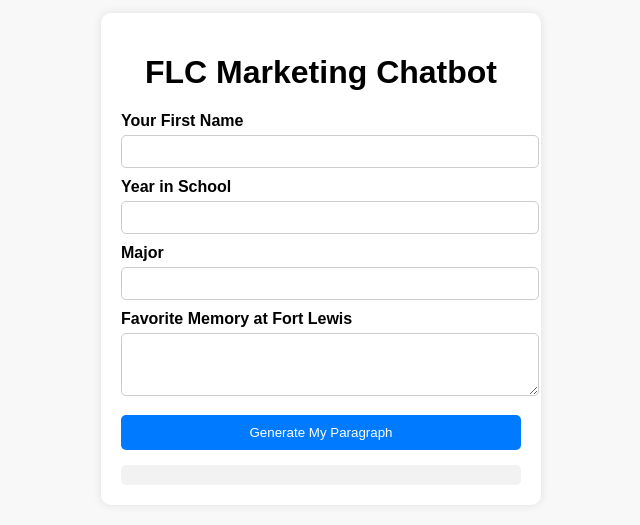
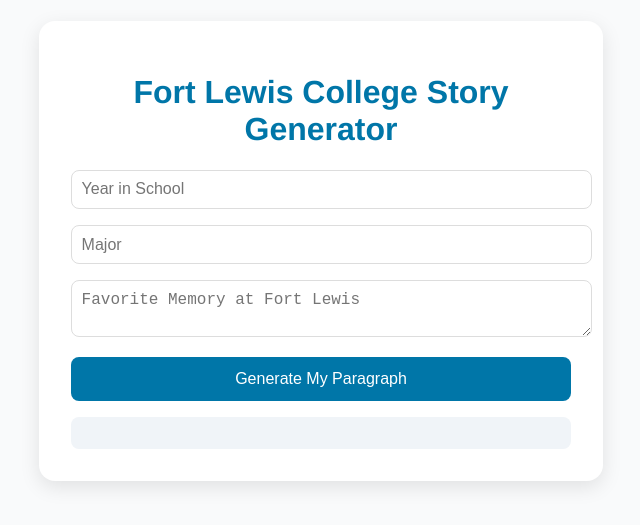
Before and after one commit to DBrabec451/flc-chat-1, a plain HTML site: page index.html in a window 1280 px wide. Shown: the part 149-674 px from the top of the page, without its empty margins (319-959 px from the left). Drawn offline with Linux system fonts and the light colour scheme.

Commit message:
Update index.html

```diff
--- a/index.html
+++ b/index.html
@@ -3,93 +3,92 @@
 <head>
   <meta charset="UTF-8" />
   <meta name="viewport" content="width=device-width, initial-scale=1.0" />
-  <title>FLC Marketing Chatbot</title>
+  <title>Fort Lewis College Story Generator</title>
   <style>
     body {
-      font-family: Arial, sans-serif;
-      background-color: #f8f8f8;
+      font-family: 'Helvetica Neue', Arial, sans-serif;
+      background-color: #f9fafb;
       display: flex;
       justify-content: center;
       align-items: center;
       height: 100vh;
+      margin: 0;
     }
-    .container {
-      background: white;
-      padding: 20px;
-      border-radius: 10px;
-      box-shadow: 0 0 10px rgba(0, 0, 0, 0.1);
-      width: 400px;
+    .card {
+      background: #fff;
+      padding: 2rem;
+      border-radius: 16px;
+      box-shadow: 0 6px 20px rgba(0,0,0,0.1);
+      max-width: 500px;
+      width: 90%;
     }
-    h1 { text-align: center; }
-    label { font-weight: bold; display: block; margin-top: 10px; }
+    h1 {
+      text-align: center;
+      color: #0076a8; /* FLC Blue */
+    }
     input, textarea {
       width: 100%;
-      margin-top: 5px;
-      padding: 8px;
-      border: 1px solid #ccc;
-      border-radius: 5px;
+      margin-bottom: 1rem;
+      padding: 0.6rem;
+      border-radius: 8px;
+      border: 1px solid #ddd;
+      font-size: 1rem;
     }
     button {
       width: 100%;
-      padding: 10px;
-      margin-top: 15px;
-      background-color: #007bff;
+      padding: 0.8rem;
+      background-color: #0076a8;
       color: white;
       border: none;
-      border-radius: 5px;
+      border-radius: 8px;
+      font-size: 1rem;
       cursor: pointer;
     }
-    button:hover { background-color: #0056b3; }
+    button:hover {
+      background-color: #005b80;
+    }
     #output {
-      margin-top: 15px;
-      background-color: #f2f2f2;
-      padding: 10px;
-      border-radius: 5px;
+      margin-top: 1rem;
+      background: #f0f4f8;
+      padding: 1rem;
+      border-radius: 8px;
       white-space: pre-wrap;
     }
   </style>
 </head>
 <body>
-  <div class="container">
-    <h1>FLC Marketing Chatbot</h1>
-    <form id="chat-form">
-      <label for="firstName">Your First Name</label>
-      <input id="firstName" required />
-
-      <label for="year">Year in School</label>
-      <input id="year" required />
-
-      <label for="major">Major</label>
-      <input id="major" required />
-
-      <label for="memory">Favorite Memory at Fort Lewis</label>
-      <textarea id="memory" rows="3" required></textarea>
-
-      <button type="submit">Generate My Paragraph</button>
-    </form>
+  <div class="card">
+    <h1>Fort Lewis College Story Generator</h1>
+    <input type="text" id="year" placeholder="Year in School" />
+    <input type="text" id="major" placeholder="Major" />
+    <textarea id="memory" placeholder="Favorite Memory at Fort Lewis"></textarea>
+    <button onclick="generateParagraph()">Generate My Paragraph</button>
     <div id="output"></div>
   </div>
 
   <script>
-    document.getElementById("chat-form").addEventListener("submit", (e) => {
-      e.preventDefault();
+    async function generateParagraph() {
+      const year = document.getElementById('year').value;
+      const major = document.getElementById('major').value;
+      const memory = document.getElementById('memory').value;
+      const output = document.getElementById('output');
 
-      const firstName = document.getElementById("firstName").value.trim();
-      const year = document.getElementById("year").value.trim();
-      const major = document.getElementById("major").value.trim();
-      const memory = document.getElementById("memory").value.trim();
-      const output = document.getElementById("output");
+      output.textContent = "✨ Thinking... please wait.";
 
-      if (!firstName || !year || !major || !memory) {
-        output.innerHTML = "⚠️ Please fill in all fields.";
-        return;
+      try {
+        const response = await fetch("/.netlify/functions/generate", {
+          method: "POST",
+          headers: { "Content-Type": "application/json" },
+          body: JSON.stringify({ year, major, memory })
+        });
+
+        const data = await response.json();
+        output.textContent = data.result || "⚠️ Sorry, something went wrong.";
+      } catch (error) {
+        console.error(error);
+        output.textContent = "❌ Error: Unable to reach the server.";
       }
-
-      // Generate a first-person marketing paragraph (no API needed)
-      const paragraph = `Hi, my name is ${firstName}, and I’m a ${year}-year student majoring in ${major} at Fort Lewis College. One of my favorite memories here was ${memory}. My experience at Fort Lewis has been transformative and full of opportunities to grow, learn, and connect.`;
-
-      output.innerHTML = paragraph;
-    });
+    }
   </script>
 </body>
 </html>
```
